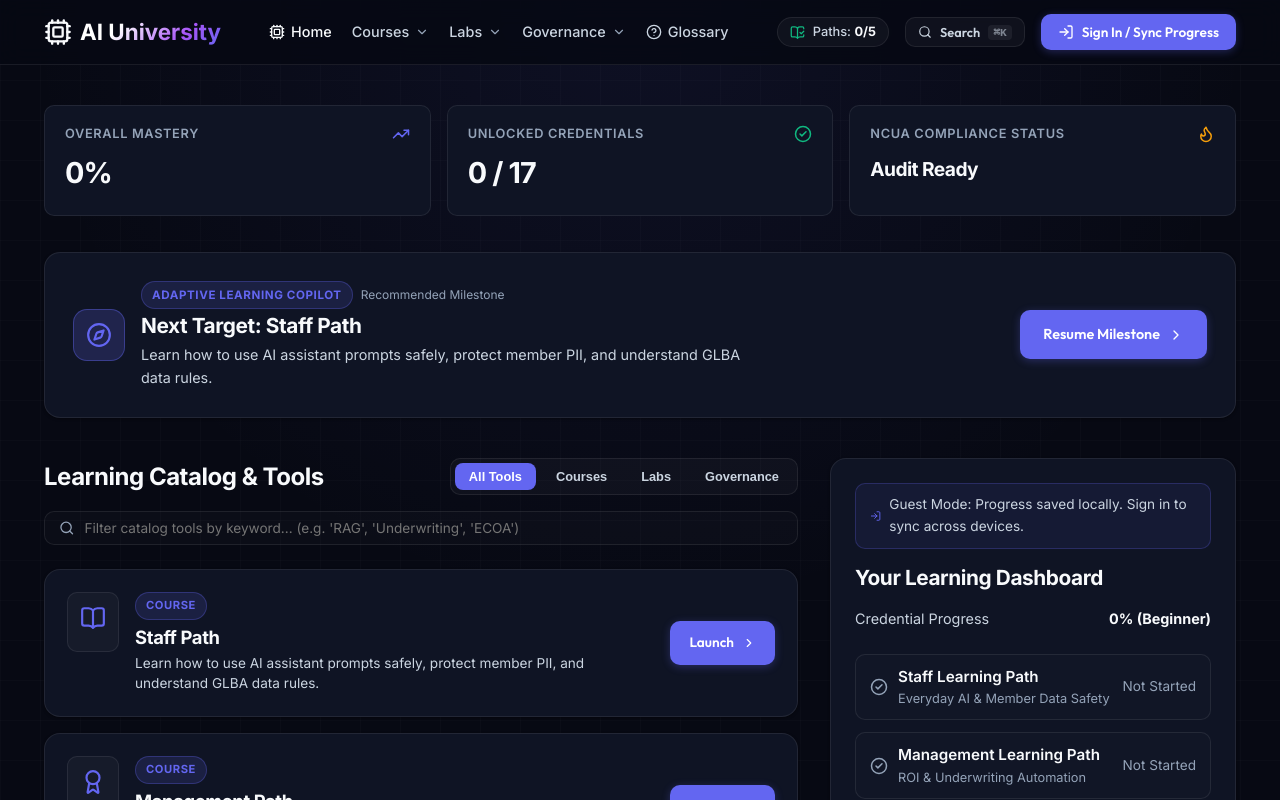
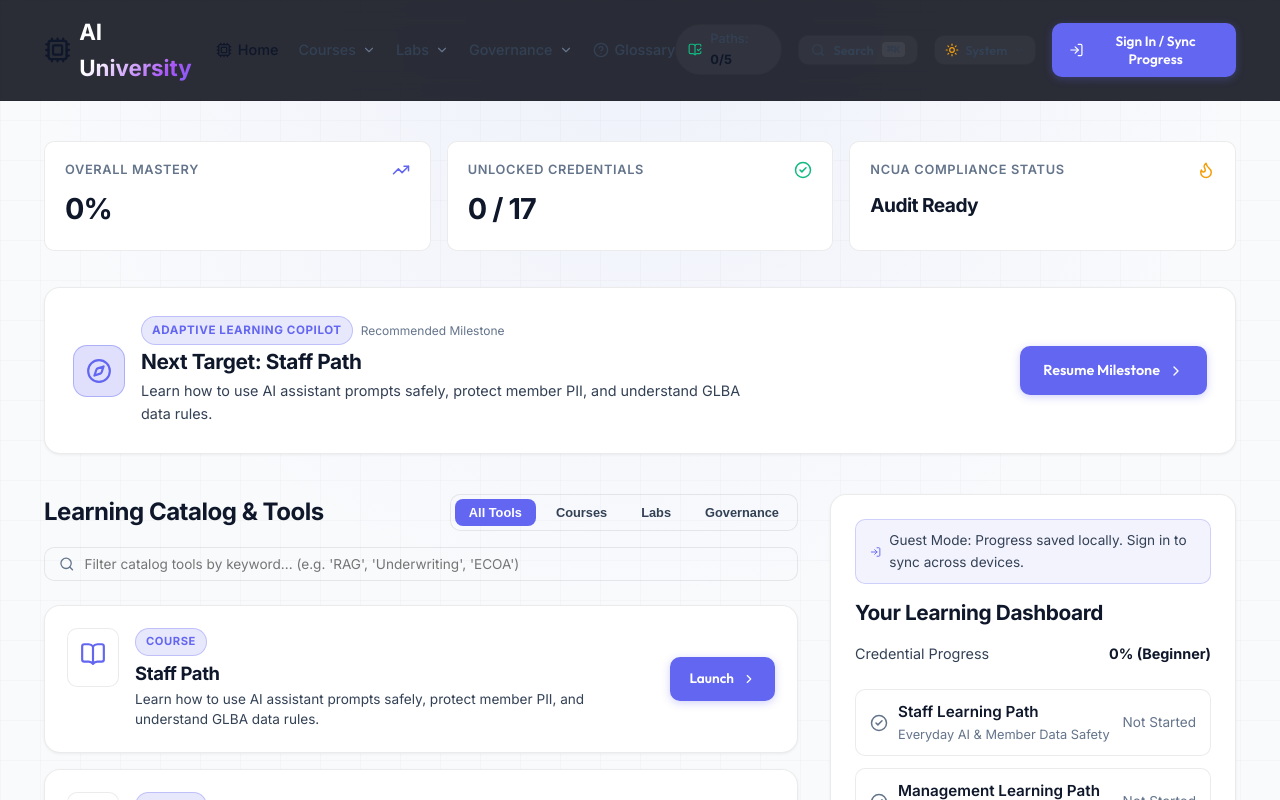
Before and after one commit to cilleyperson/ai-edu, a Next.js app: page / in a window 1280 px wide. Shown: the top 800 px of the page. Built offline with nearby package versions, Linux system fonts and the light colour scheme.

Commit message:
feat(ui): add Dark, Light, and System theme mode support

```diff
--- a/src/app/globals.css
+++ b/src/app/globals.css
@@ -66,6 +66,28 @@
   --shadow-lg: 0 12px 36px -4px rgba(0, 0, 0, 0.6);
 }
 
+/* Light Theme Overrides */
+html[data-theme="light"] {
+  --surface-base: #f8fafc;
+  --surface-card: #ffffff;
+  --surface-hover: #f1f5f9;
+  --surface-elevated: #e2e8f0;
+  --surface-overlay: #cbd5e1;
+
+  --border-color: rgba(0, 0, 0, 0.08);
+  --border-subtle: rgba(0, 0, 0, 0.04);
+  --border-strong: rgba(0, 0, 0, 0.16);
+  --border-active: #4f46e5;
+
+  --text-primary: #0f172a;
+  --text-secondary: #334155;
+  --text-muted: #64748b;
+
+  --shadow-sm: 0 1px 3px rgba(0, 0, 0, 0.06);
+  --shadow-md: 0 4px 20px -2px rgba(0, 0, 0, 0.08);
+  --shadow-lg: 0 12px 36px -4px rgba(0, 0, 0, 0.12);
+}
+
 body {
   background-color: var(--surface-base);
   color: var(--text-primary);
@@ -92,6 +114,14 @@ body {
     linear-gradient(90deg, rgba(255, 255, 255, 0.015) 1px, transparent 1px);
   background-size: 100% 100%, 40px 40px, 40px 40px;
   pointer-events: none;
+}
+
+html[data-theme="light"] .bg-gradient-wrapper {
+  background-color: var(--surface-base);
+  background-image:
+    radial-gradient(circle at 50% 0%, rgba(99, 102, 241, 0.06) 0%, transparent 60%),
+    linear-gradient(rgba(0, 0, 0, 0.02) 1px, transparent 1px),
+    linear-gradient(90deg, rgba(0, 0, 0, 0.02) 1px, transparent 1px);
 }
 
 /* Layout Containers */
--- a/src/app/layout.tsx
+++ b/src/app/layout.tsx
@@ -7,6 +7,7 @@ import "./globals.css";
 import Header from "@/components/Header";
 import { AuthProvider } from "@/components/AuthProvider";
 import { ToastProvider } from "@/components/ToastProvider";
+import { ThemeProvider } from "@/components/ThemeProvider";
 
 const outfit = Outfit({
   variable: "--font-outfit",
@@ -34,7 +35,25 @@ export default function RootLayout({
   children: React.ReactNode;
 }>) {
   return (
-    <html lang="en" className={`${outfit.variable} ${inter.variable}`}>
+    <html lang="en" className={`${outfit.variable} ${inter.variable}`} suppressHydrationWarning>
+      <head>
+        <script
+          dangerouslySetInnerHTML={{
+            __html: `
+              (function() {
+                try {
+                  var saved = localStorage.getItem('cu_ai_theme');
+                  var theme = saved || 'system';
+                  if (theme === 'system') {
+                    theme = window.matchMedia('(prefers-color-scheme: dark)').matches ? 'dark' : 'light';
+                  }
+                  document.documentElement.setAttribute('data-theme', theme);
+                } catch (e) {}
+              })();
+            `,
+          }}
+        />
+      </head>
       <body style={{ fontFamily: "var(--font-inter), sans-serif" }}>
         {/* Background glow effects */}
         <div className="bg-gradient-wrapper">
@@ -44,6 +63,7 @@ export default function RootLayout({
         </div>
 
         <AuthProvider>
+          <ThemeProvider>
             <ToastProvider>
               {/* Global Navigation Header */}
               <Header />
@@ -53,6 +73,7 @@ export default function RootLayout({
                 {children}
               </main>
             </ToastProvider>
+          </ThemeProvider>
         </AuthProvider>
       </body>
     </html>
--- a/src/components/Header.tsx
+++ b/src/components/Header.tsx
@@ -12,6 +12,7 @@ import {
 } from "lucide-react";
 import UserNav from "./UserNav";
 import CommandPalette from "./CommandPalette";
+import ThemeToggle from "./ThemeToggle";
 
 export default function Header() {
   const pathname = usePathname();
@@ -293,6 +294,9 @@ export default function Header() {
             <kbd style={{ fontSize: "0.7rem", opacity: 0.6, background: "rgba(255,255,255,0.1)", padding: "1px 5px", borderRadius: "4px" }}>⌘K</kbd>
           </button>
 
+          {/* Theme Selector Widget */}
+          <ThemeToggle />
+
           {/* User Session & Login Navigation Widget */}
           <UserNav />
 
--- /dev/null
+++ b/src/components/ThemeProvider.tsx
@@ -0,0 +1,80 @@
+// Copyright (C) 2026 Jonathan Cilley <jonathan.cilley@gmail.com>
+// SPDX-License-Identifier: GPL-3.0-only
+
+"use client";
+
+import React, { createContext, useContext, useEffect, useState } from "react";
+
+export type ThemeMode = "system" | "dark" | "light";
+
+interface ThemeContextType {
+  theme: ThemeMode;
+  resolvedTheme: "dark" | "light";
+  setTheme: (theme: ThemeMode) => void;
+}
+
+const ThemeContext = createContext<ThemeContextType | undefined>(undefined);
+
+export function ThemeProvider({ children }: { children: React.ReactNode }) {
+  const [theme, setThemeState] = useState<ThemeMode>("system");
+  const [resolvedTheme, setResolvedTheme] = useState<"dark" | "light">("dark");
+  const [mounted, setMounted] = useState(false);
+
+  useEffect(() => {
+    setMounted(true);
+    const savedTheme = (localStorage.getItem("cu_ai_theme") as ThemeMode) || "system";
+    setThemeState(savedTheme);
+  }, []);
+
+  useEffect(() => {
+    if (!mounted) return;
+
+    const mediaQuery = window.matchMedia("(prefers-color-scheme: dark)");
+
+    const applyTheme = () => {
+      let active: "dark" | "light" = "dark";
+      if (theme === "system") {
+        active = mediaQuery.matches ? "dark" : "light";
+      } else {
+        active = theme === "dark" ? "dark" : "light";
+      }
+
+      setResolvedTheme(active);
+      document.documentElement.setAttribute("data-theme", active);
+    };
+
+    applyTheme();
+
+    const handleChange = () => {
+      if (theme === "system") {
+        applyTheme();
+      }
+    };
+
+    mediaQuery.addEventListener("change", handleChange);
+    return () => mediaQuery.removeEventListener("change", handleChange);
+  }, [theme, mounted]);
+
+  const setTheme = (newTheme: ThemeMode) => {
+    setThemeState(newTheme);
+    try {
+      localStorage.setItem("cu_ai_theme", newTheme);
+    } catch {
+      // Ignore
+    }
+  };
+
+  return (
+    <ThemeContext.Provider value={{ theme, resolvedTheme, setTheme }}>
+      {children}
+    </ThemeContext.Provider>
+  );
+}
+
+export function useTheme() {
+  const context = useContext(ThemeContext);
+  if (!context) {
+    throw new Error("useTheme must be used within a ThemeProvider");
+  }
+  return context;
+}
--- /dev/null
+++ b/src/components/ThemeToggle.tsx
@@ -0,0 +1,110 @@
+// Copyright (C) 2026 Jonathan Cilley <jonathan.cilley@gmail.com>
+// SPDX-License-Identifier: GPL-3.0-only
+
+"use client";
+
+import React, { useState, useRef, useEffect } from "react";
+import { Sun, Moon, Laptop, ChevronDown } from "lucide-react";
+import { useTheme, ThemeMode } from "./ThemeProvider";
+
+export default function ThemeToggle() {
+  const { theme, resolvedTheme, setTheme } = useTheme();
+  const [isOpen, setIsOpen] = useState(false);
+  const dropdownRef = useRef<HTMLDivElement>(null);
+
+  // Close dropdown on outside click
+  useEffect(() => {
+    const handleClickOutside = (e: MouseEvent) => {
+      if (dropdownRef.current && !dropdownRef.current.contains(e.target as Node)) {
+        setIsOpen(false);
+      }
+    };
+    document.addEventListener("mousedown", handleClickOutside);
+    return () => document.removeEventListener("mousedown", handleClickOutside);
+  }, []);
+
+  const options: { mode: ThemeMode; label: string; icon: typeof Sun }[] = [
+    { mode: "system", label: "System", icon: Laptop },
+    { mode: "dark", label: "Dark", icon: Moon },
+    { mode: "light", label: "Light", icon: Sun },
+  ];
+
+  const CurrentIcon = resolvedTheme === "light" ? Sun : Moon;
+
+  return (
+    <div style={{ position: "relative" }} ref={dropdownRef}>
+      <button
+        onClick={() => setIsOpen(!isOpen)}
+        className="btn btn-secondary"
+        style={{
+          padding: "6px 10px",
+          fontSize: "0.8rem",
+          display: "flex",
+          alignItems: "center",
+          gap: "6px",
+          background: "rgba(255, 255, 255, 0.04)",
+          border: "1px solid var(--border-color)",
+          color: "var(--text-secondary)",
+        }}
+        aria-label="Select theme mode"
+      >
+        <CurrentIcon style={{ width: 14, height: 14, color: resolvedTheme === "light" ? "#f59e0b" : "var(--primary)" }} />
+        <span style={{ textTransform: "capitalize", fontSize: "0.8rem" }}>{theme}</span>
+        <ChevronDown style={{ width: 12, height: 12, opacity: 0.6 }} />
+      </button>
+
+      {isOpen && (
+        <div
+          style={{
+            position: "absolute",
+            top: "calc(100% + 6px)",
+            right: 0,
+            width: "140px",
+            background: "var(--surface-card)",
+            border: "1px solid var(--border-color)",
+            borderRadius: "var(--radius-md)",
+            padding: "4px",
+            boxShadow: "var(--shadow-lg)",
+            zIndex: 1000,
+            display: "flex",
+            flexDirection: "column",
+            gap: "2px",
+          }}
+          className="animate-fade-in-up"
+        >
+          {options.map(({ mode, label, icon: Icon }) => {
+            const isSelected = theme === mode;
+            return (
+              <button
+                key={mode}
+                onClick={() => {
+                  setTheme(mode);
+                  setIsOpen(false);
+                }}
+                style={{
+                  display: "flex",
+                  alignItems: "center",
+                  gap: "8px",
+                  padding: "8px 10px",
+                  borderRadius: "var(--radius-sm)",
+                  border: "none",
+                  backgroundColor: isSelected ? "var(--surface-hover)" : "transparent",
+                  color: isSelected ? "var(--text-primary)" : "var(--text-secondary)",
+                  cursor: "pointer",
+                  fontSize: "0.8rem",
+                  fontWeight: isSelected ? 600 : 400,
+                  width: "100%",
+                  textAlign: "left",
+                  transition: "background 0.15s ease",
+                }}
+              >
+                <Icon style={{ width: 14, height: 14, color: isSelected ? "var(--primary)" : "inherit" }} />
+                <span>{label}</span>
+              </button>
+            );
+          })}
+        </div>
+      )}
+    </div>
+  );
+}
```
Lines whose indentation alone changed are shown as unchanged.
